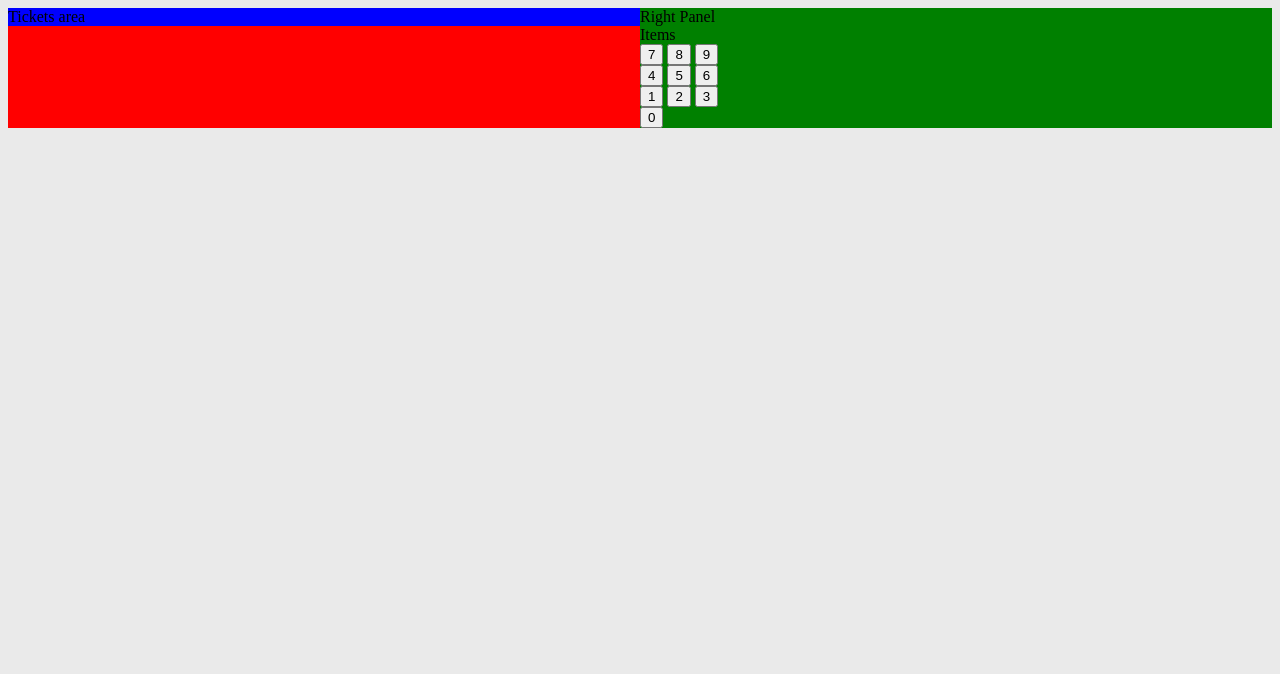
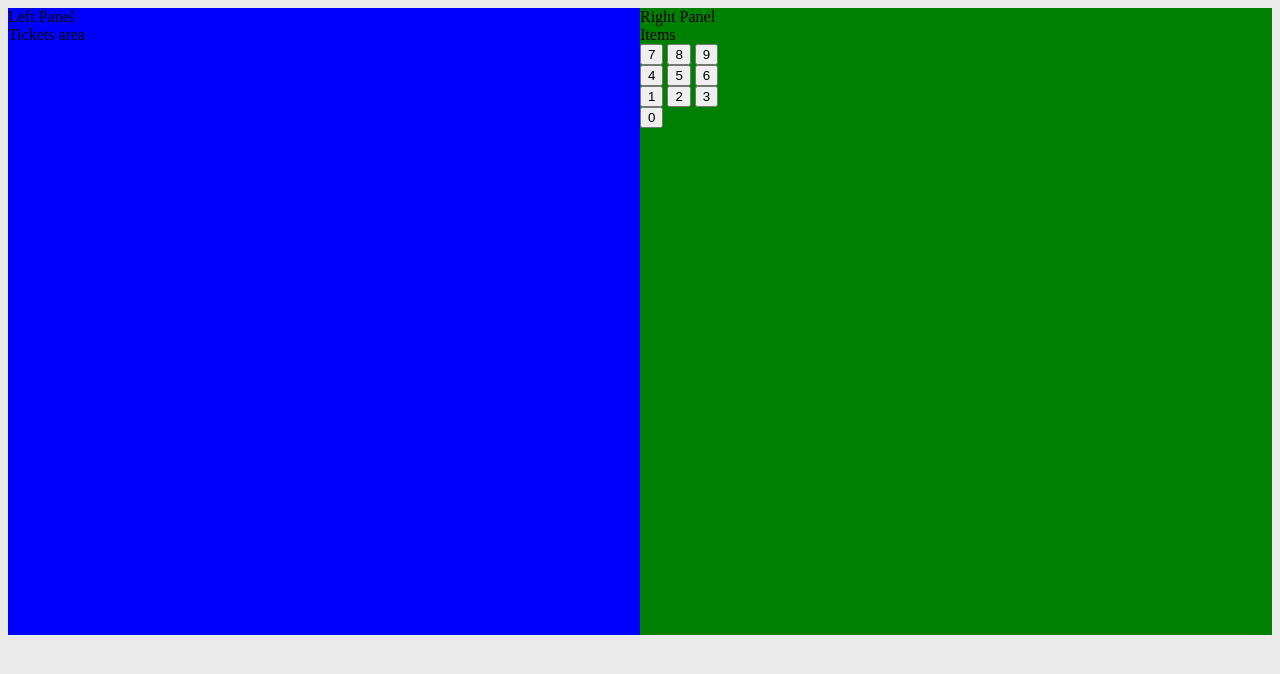
Before and after one commit to plainoldprogrammer/web-vanillapos, a plain HTML site: page index.html in a window 1280 px wide. Drawn offline with Linux system fonts and the light colour scheme.

Commit message:
making each panel take the appropiate width and height

```diff
--- a/css/styles.css
+++ b/css/styles.css
@@ -6,17 +6,19 @@ body
 .main-container {
 	background-color: red;
 	width: 100%;
-	overflow: auto;
+	height: 80%;
 }
 
 .left-panel {
+	background-color: blue;
+	float: left;
 	width: 50%;
-	float: left;
-	background-color: blue;
+	height: 100%;
 }
 
 .right-panel {
+	background-color: green;
+	float: left;
 	width: 50%;
-	float: left;
-	background-color: green;
+	height: 100%;
 }
--- a/index.html
+++ b/index.html
@@ -5,7 +5,12 @@
 	<body>
 		<div class="main-container">
 			<div class="left-panel">
-				Tickets area
+				<div>
+					Left Panel
+				</div>
+				<div>
+					Tickets area
+				</div>
 			</div>
 			<div class="right-panel">
 				<div>
```
